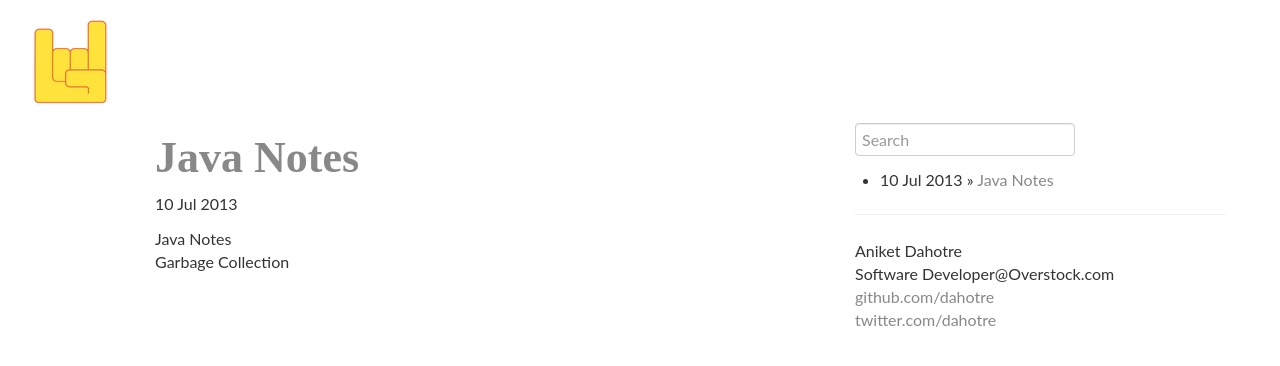
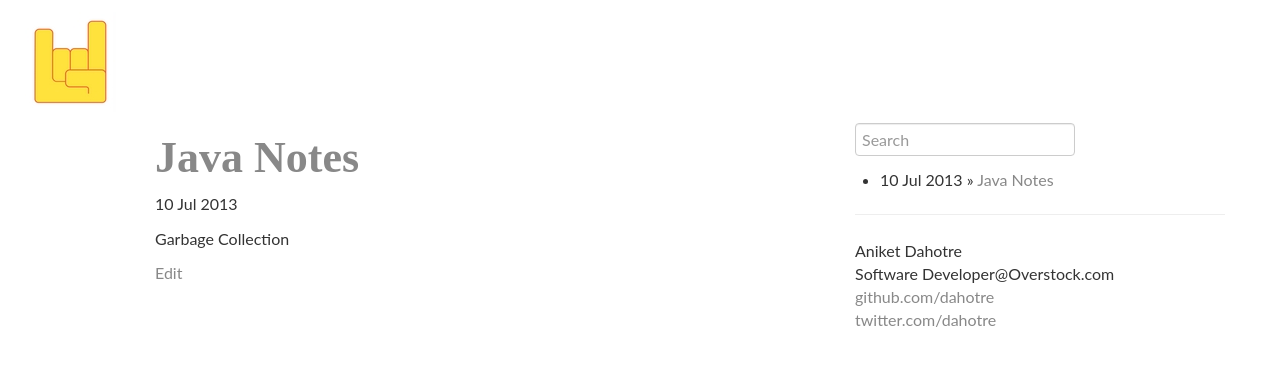
Before and after one commit to dahotre/dahotre.github.io, a Jekyll site: the page built from _posts/2013-07-10-Java-Notes.markdown, in a window 1280 px wide. Shown: the top 366 px of the page. Built offline with Jekyll 4.4.1, drawn with Linux system fonts in a browser that asks for light colours; nearby versions of some CDN libraries.

Commit message:
another attempt to add location

```diff
--- a/_layouts/post.html
+++ b/_layouts/post.html
@@ -9,6 +9,6 @@
 <p class="meta">{{ page.date | date_to_string }}</p>
 
 <div class="post">
-{{ page.title }}
 {{ content }}
 </div>
+<a href="https://github.com/dahotre/dahotre.github.io/edit/master/_posts/{{ page.location }}#fullscreen_blob_contents">Edit</a>
--- a/_posts/2013-07-10-Java-Notes.markdown
+++ b/_posts/2013-07-10-Java-Notes.markdown
@@ -2,6 +2,7 @@
 layout: post
 title:  "Java Notes"
 date:   2013-07-10 18:10
+location:   "2013-07-10-Java-Notes.markdown"
 ---
 
 Garbage Collection
```
